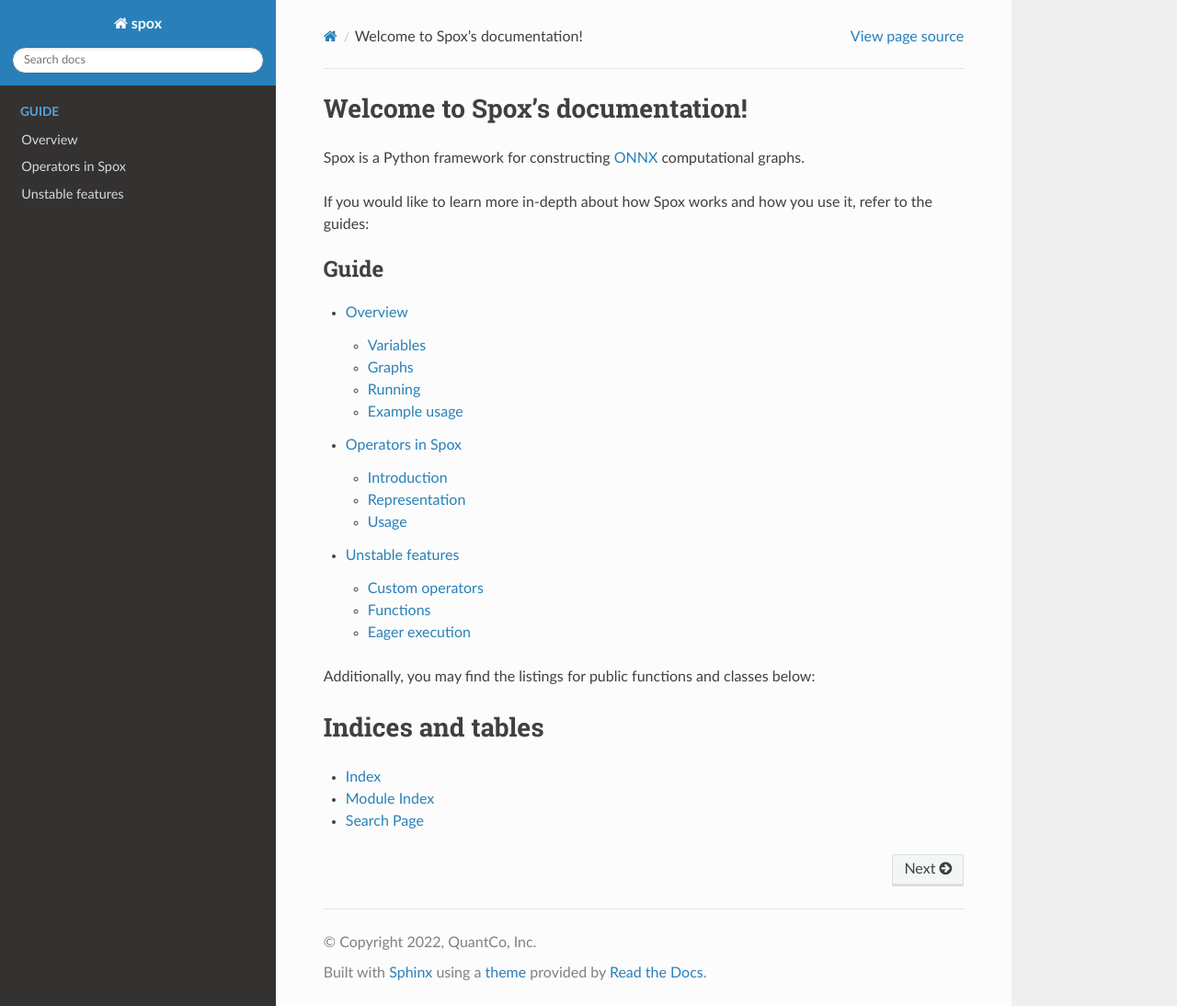
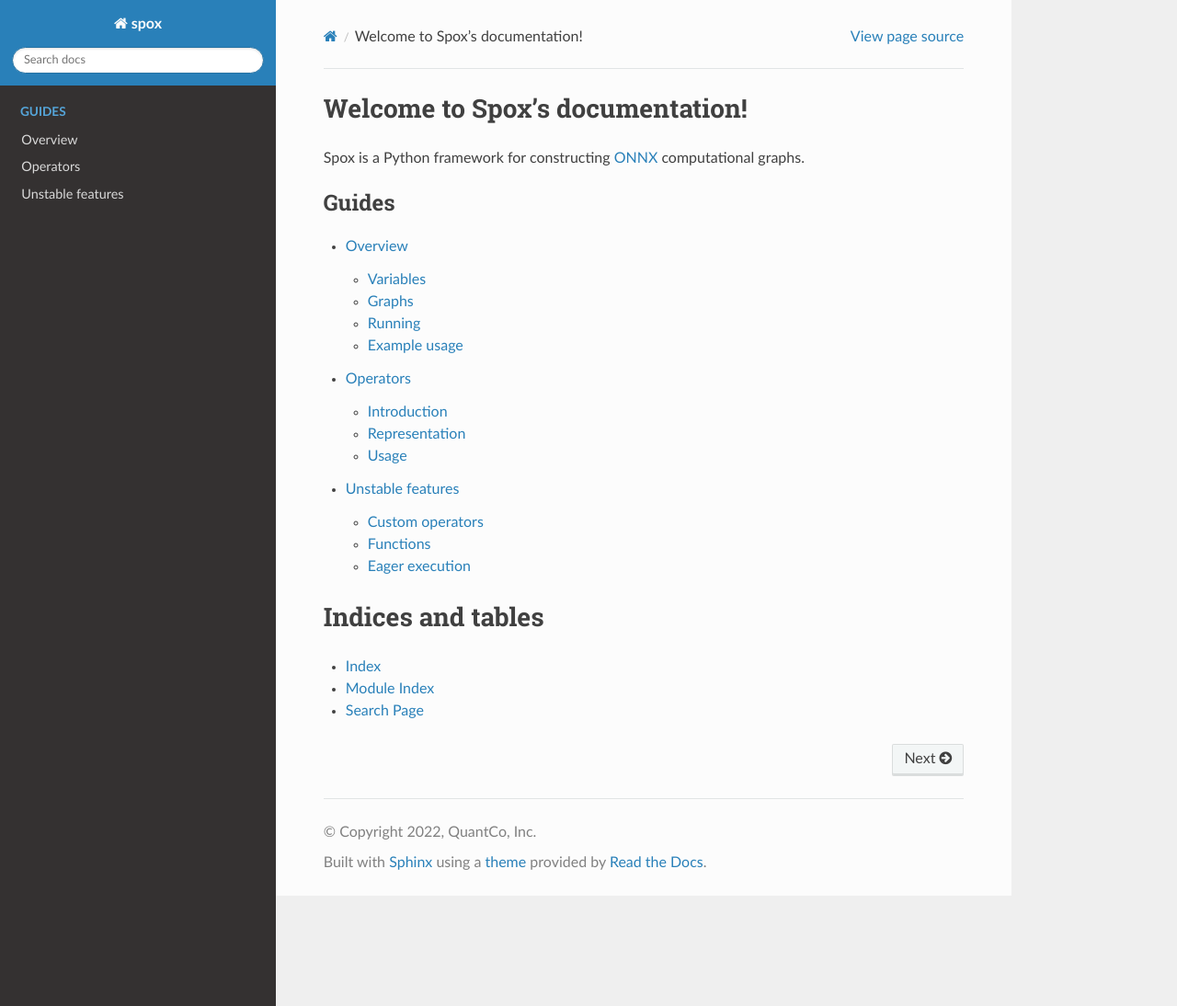
Before and after one commit to Quantco/spox, a Sphinx documentation site: the page built from docs/index.rst, in a window 1280 px wide and 1094 px high. Shown: the whole window at 92% size. Built offline with Sphinx 7.4.7 and the Read the Docs theme 2.0.0, drawn with Linux system fonts in a browser that asks for light colours; pages that are not in the unit, such as notebooks, are missing from menus.

Commit message:
Update docs index

```diff
--- a/docs/index.rst
+++ b/docs/index.rst
@@ -3,17 +3,13 @@
 
 Spox is a Python framework for constructing `ONNX <https://github.com/onnx/onnx/>`_ computational graphs.
 
-If you would like to learn more in-depth about how Spox works and how you use it, refer to the guides:
-
 .. toctree::
    :maxdepth: 2
-   :caption: Guide
+   :caption: Guides
 
    overview
    operators
    unstable
-
-Additionally, you may find the listings for public functions and classes below:
 
 .. toctree::
    :maxdepth: 1
--- a/docs/operators.rst
+++ b/docs/operators.rst
@@ -1,6 +1,6 @@
-=================
-Operators in Spox
-=================
+=========
+Operators
+=========
 
 Introduction
 ============
```
